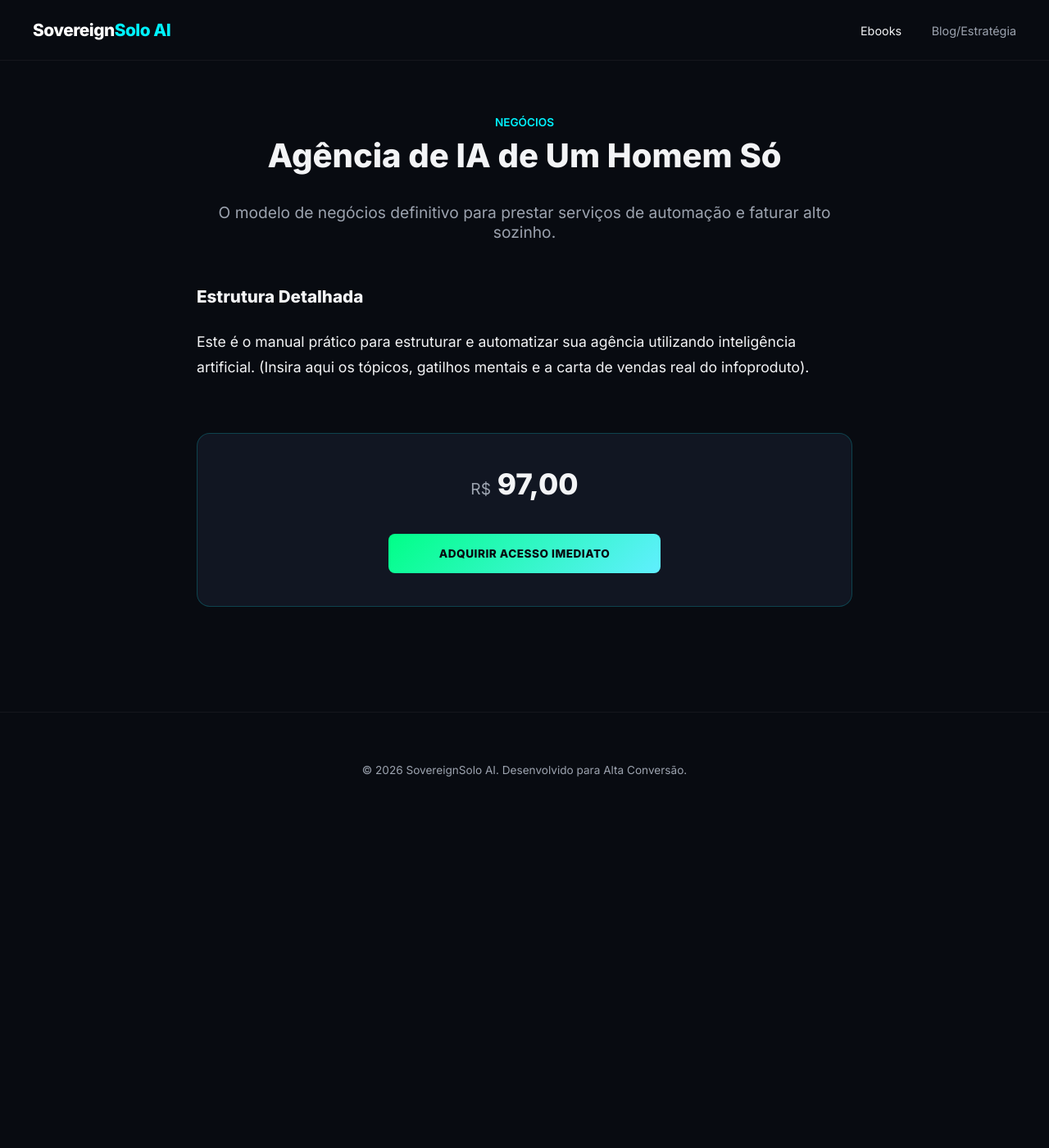
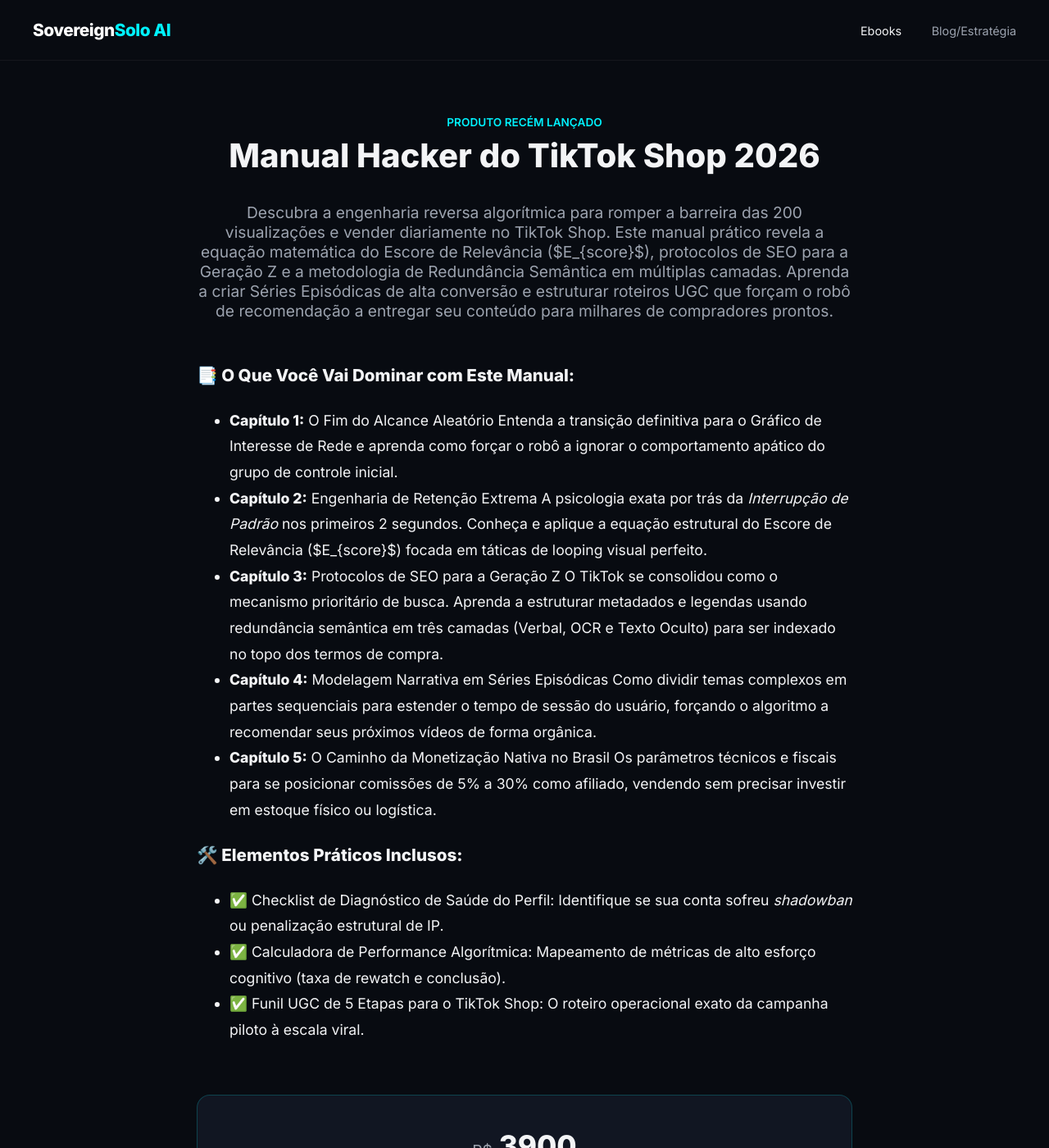
Before and after one commit to Kabbalahh/SovereignSolo-AI, a Jekyll site: the page built from _products/agencia-solo.md, in a window 1280 px wide and 1400 px high. Shown: the whole window at 82% size. Built offline with Jekyll 4.4.1, drawn with Linux system fonts in a browser that asks for light colours.

Commit message:
Update Matriz de Produtos (Ebooks) “agencia-solo”

```diff
--- a/_products/agencia-solo.md
+++ b/_products/agencia-solo.md
@@ -1,13 +1,29 @@
 ---
 layout: product
-id: "agencia-solo"
-title: "Agência de IA de Um Homem Só"
-tagline: "O modelo de negócios definitivo para prestar serviços de automação e faturar alto sozinho."
-price: "97,00"
-cover_image: "/assets/images/ebook-agencia.webp"
-hotmart_url: "https://pay.hotmart.com/TEST_LINK_05"
-badge: "Negócios"
+id: marketing-digital
+title: Manual Hacker do TikTok Shop 2026
+tagline: Descubra a engenharia reversa algorítmica para romper a barreira das
+  200 visualizações e vender diariamente no TikTok Shop. Este manual prático
+  revela a equação matemática do Escore de Relevância ($E_{score}$), protocolos
+  de SEO para a Geração Z e a metodologia de Redundância Semântica em múltiplas
+  camadas. Aprenda a criar Séries Episódicas de alta conversão e estruturar
+  roteiros UGC que forçam o robô de recomendação a entregar seu conteúdo para
+  milhares de compradores prontos.
+price: 39,00
+badge: Produto Recém lançado
+cover_image: /assets/images/capa_face.jpg
+hotmart_url: https://pay.hotmart.com/TEST_LINK_05
 ---
-### Estrutura Detalhada
-Este é o manual prático para estruturar e automatizar sua agência utilizando inteligência artificial.
-(Insira aqui os tópicos, gatilhos mentais e a carta de vendas real do infoproduto).
+### 📑 O Que Você Vai Dominar com Este Manual:
+
+* **Capítulo 1:** O Fim do Alcance Aleatório Entenda a transição definitiva para o Gráfico de Interesse de Rede e aprenda como forçar o robô a ignorar o comportamento apático do grupo de controle inicial.
+* **Capítulo 2:** Engenharia de Retenção Extrema A psicologia exata por trás da *Interrupção de Padrão* nos primeiros 2 segundos. Conheça e aplique a equação estrutural do Escore de Relevância ($E_{score}$) focada em táticas de looping visual perfeito.
+* **Capítulo 3:** Protocolos de SEO para a Geração Z O TikTok se consolidou como o mecanismo prioritário de busca. Aprenda a estruturar metadados e legendas usando redundância semântica em três camadas (Verbal, OCR e Texto Oculto) para ser indexado no topo dos termos de compra.
+* **Capítulo 4:** Modelagem Narrativa em Séries Episódicas Como dividir temas complexos em partes sequenciais para estender o tempo de sessão do usuário, forçando o algoritmo a recomendar seus próximos vídeos de forma orgânica.
+* **Capítulo 5:** O Caminho da Monetização Nativa no Brasil Os parâmetros técnicos e fiscais para se posicionar comissões de 5% a 30% como afiliado, vendendo sem precisar investir em estoque físico ou logística.
+
+### 🛠️ Elementos Práticos Inclusos:
+
+* ✅ Checklist de Diagnóstico de Saúde do Perfil: Identifique se sua conta sofreu *shadowban* ou penalização estrutural de IP.
+* ✅ Calculadora de Performance Algorítmica: Mapeamento de métricas de alto esforço cognitivo (taxa de rewatch e conclusão).
+* ✅ Funil UGC de 5 Etapas para o TikTok Shop: O roteiro operacional exato da campanha piloto à escala viral.
```
Also changed, not shown: assets/images/capa_face.jpg (added).
